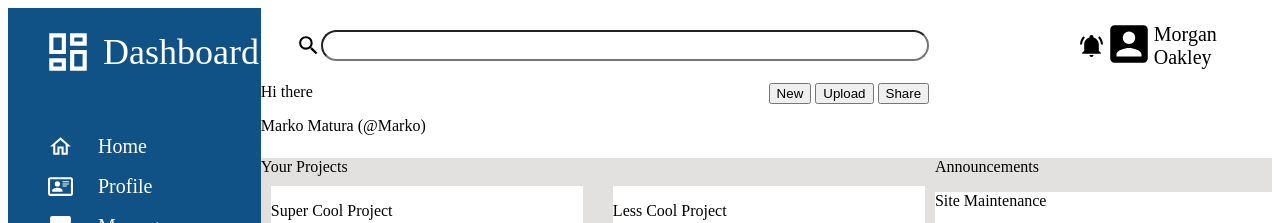
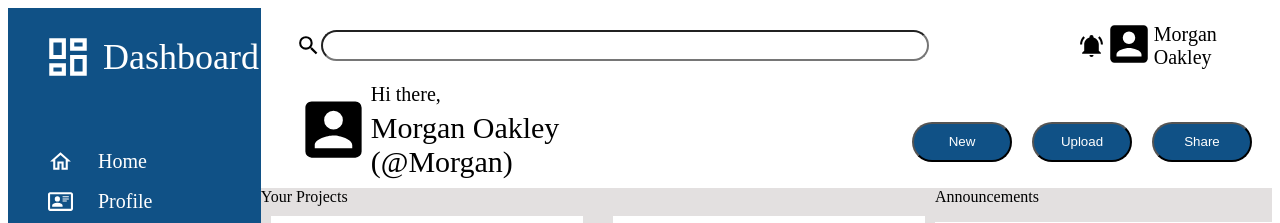
Before and after one commit to MarkoM71/odin-admin-dashboard, a plain HTML site: page index.html in a window 1280 px wide. Shown: the top 223 px of the page. Drawn offline with Linux system fonts and the light colour scheme.

Commit message:
Finish header section

```diff
--- a/index.html
+++ b/index.html
@@ -42,10 +42,10 @@
                 </div>
             </div>
             <div class="bottom-header">
-
+                <img src="icons/account-box.svg" alt="" />
                 <div class="hi-there">
-                    <div>Hi there</div>
-                    <p>Marko Matura (@Marko)</p>
+                    <div class="hi">Hi there,</div>
+                    <div class="morgan-oakley">Morgan Oakley (@Morgan)</div>
                 </div>
                 <div class="buttons-section">
                     <button>New</button>
--- a/style.css
+++ b/style.css
@@ -74,6 +74,7 @@
     grid-column: 2 / 3;
     grid-row: 1 / 2;
     height: 150px;
+    margin-bottom: 30px;
     /*grid-auto-flow: column;*/
 }
 
@@ -83,7 +84,6 @@
     height: 75px;
     align-items: center;
     padding-left: 35px;
-
 }
 
 .top-header img {
@@ -108,20 +108,51 @@
     font-size: 20px;
 }
 
-
 .bottom-header {
     display: grid;
     grid-auto-flow: column;
+    align-items: center;
+    padding-left: 35px;
+
+}
+
+.bottom-header img {
+    height: 75px;
+    width: 75px;
+    margin-bottom: 25px;
 }
 
 .hi-there {
-    /*grid-column: 1 / 2;
-    grid-row: 2 / 3;*/
+    display: grid;
+    align-items: center;
+    justify-items: start;
+    margin-right: 290px;
+    gap: 5px;
+    margin-bottom: 21px;
+}
+
+.hi {
+    font-size: 20px;
+}
+
+.morgan-oakley {
+    font-size: 30px;
 }
 
 .buttons-section {
-    /*grid-column: 2 / 3;
-    grid-row: 2 / 3;*/
+    display: grid;
+    grid-auto-flow: column;
+    gap: 20px;
+    margin-right: 20px;
+}
+
+
+.buttons-section button {
+    width: 100px;
+    height: 40px;
+    border-radius: 25px;
+    color: white;
+    background-color: rgb(16, 81, 134);
 }
 
 .main-content {
```
